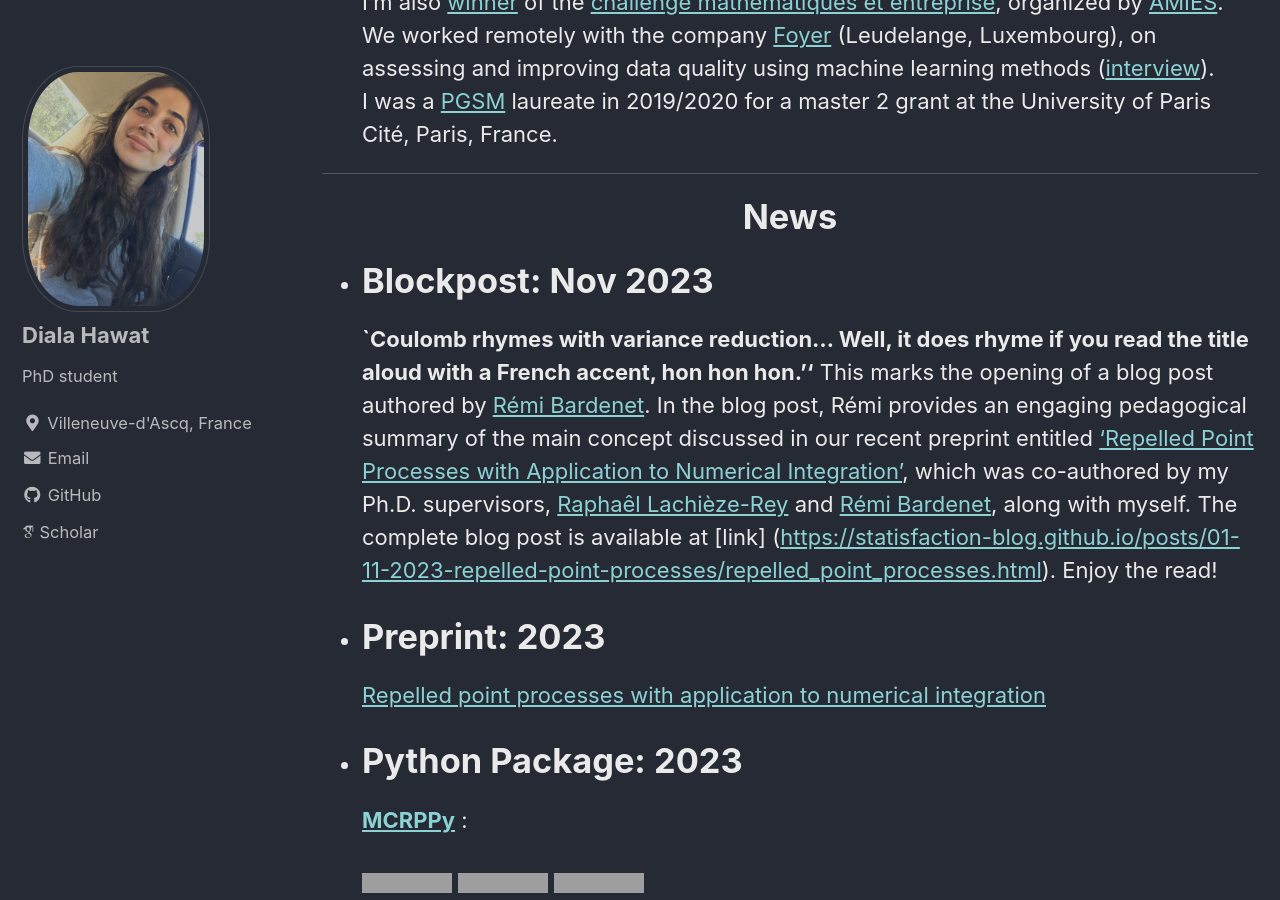
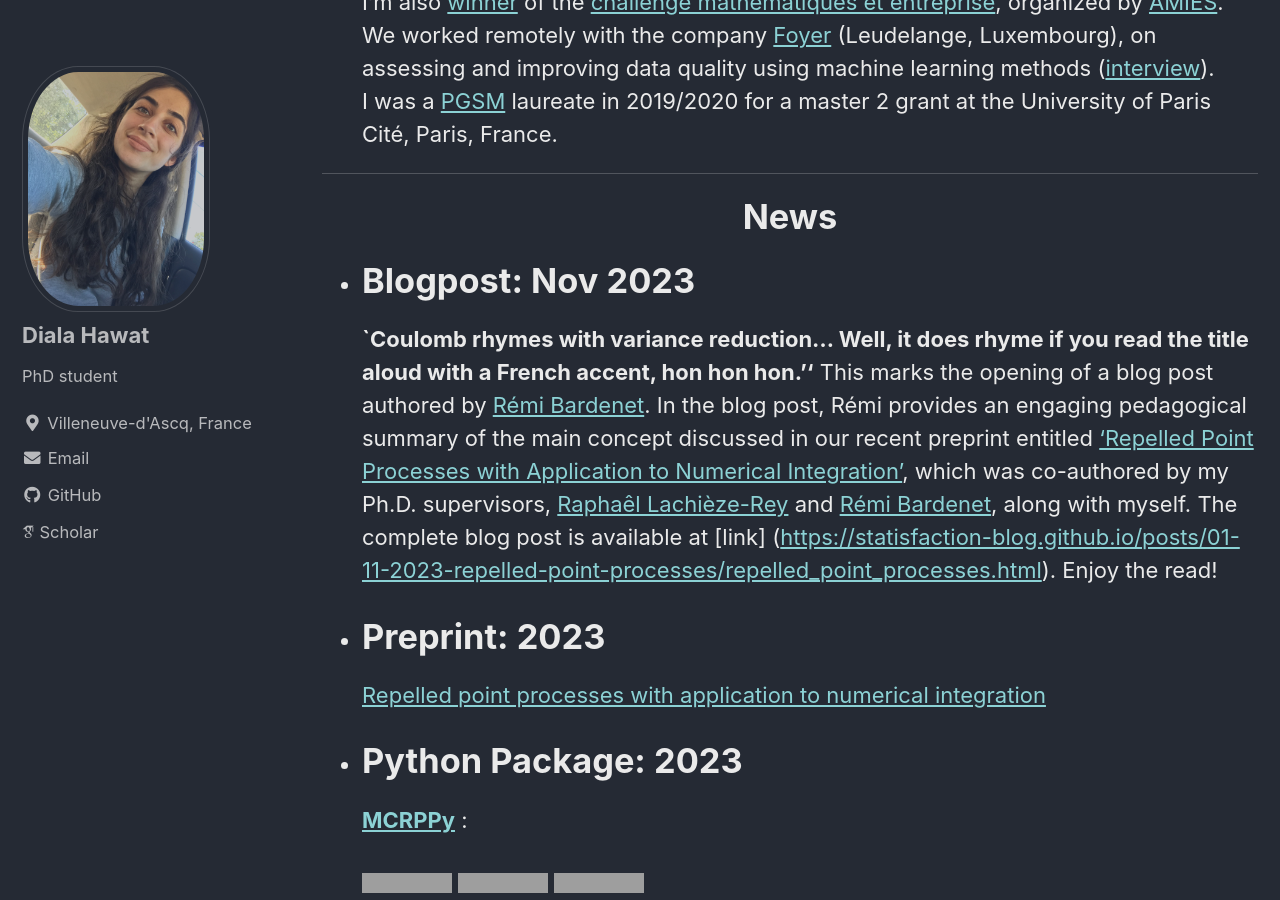
Before and after one commit to dhawat/dhawat.github.io, a Jekyll site: the page built from index.md, in a window 1280 px wide and 900 px high, scrolled down 337 px. Built offline with Jekyll 4.4.1, drawn with Linux system fonts in a browser that asks for light colours; cached includes are drawn as plain includes; nearby versions of some CDN libraries; some web fonts are replaced; grey boxes are pictures that could not be loaded.

Commit message:
block post remi repelled pp

```diff
--- a/index.md
+++ b/index.md
@@ -17,7 +17,7 @@ I was a [PGSM](https://applications.sciencesmaths-paris.fr/fr/les-laureats-du-pr
 
 <center> <h1>News </h1> </center>
 
-* # Blockpost: Nov 2023
+* # Blogpost: Nov 2023
 
     **`Coulomb rhymes with variance reduction… Well, it does rhyme if you read the title aloud with a French accent, hon hon hon.''**
     This marks the opening of a blog post authored by [Rémi Bardenet](https://rbardenet.github.io/).
```
